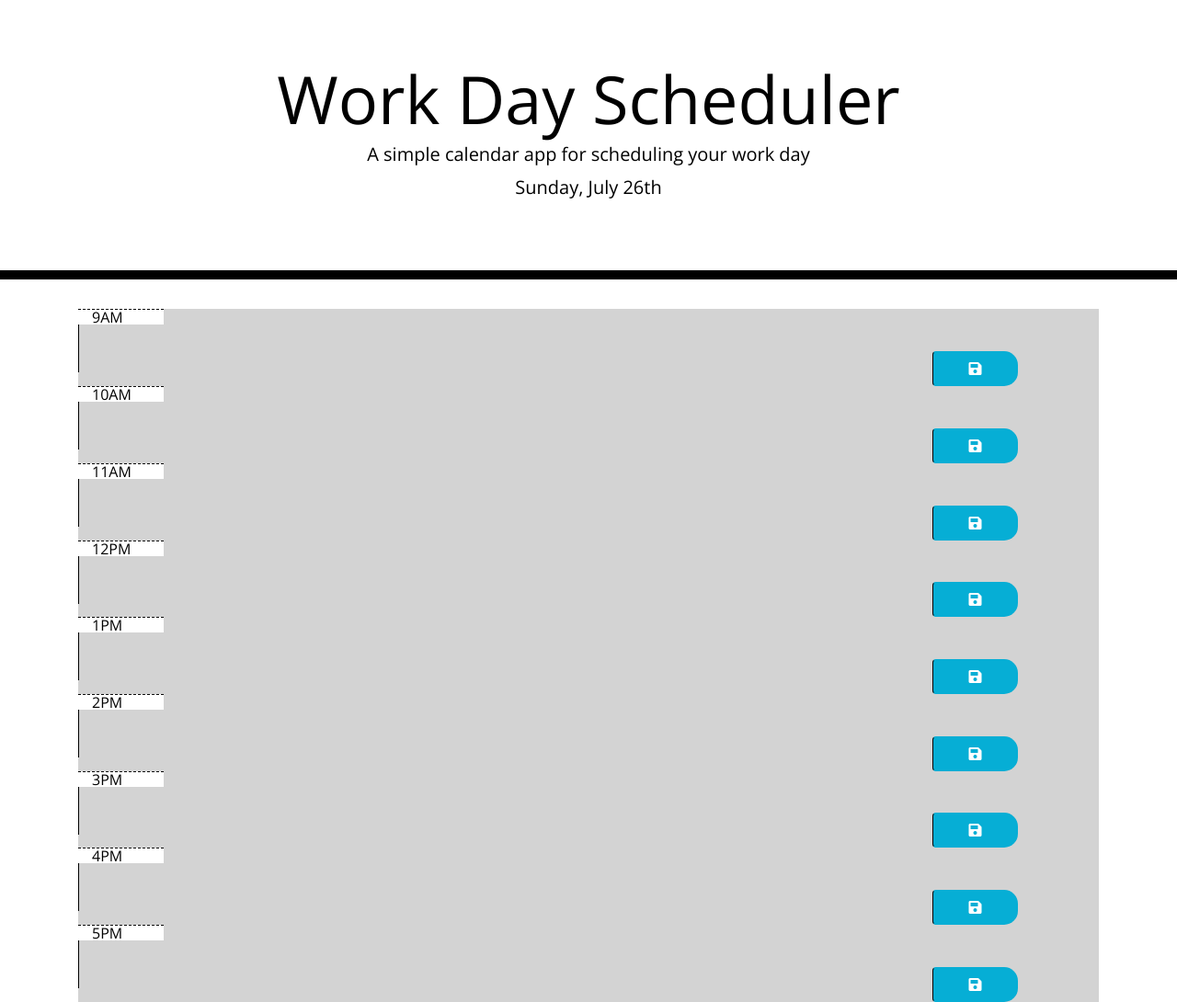
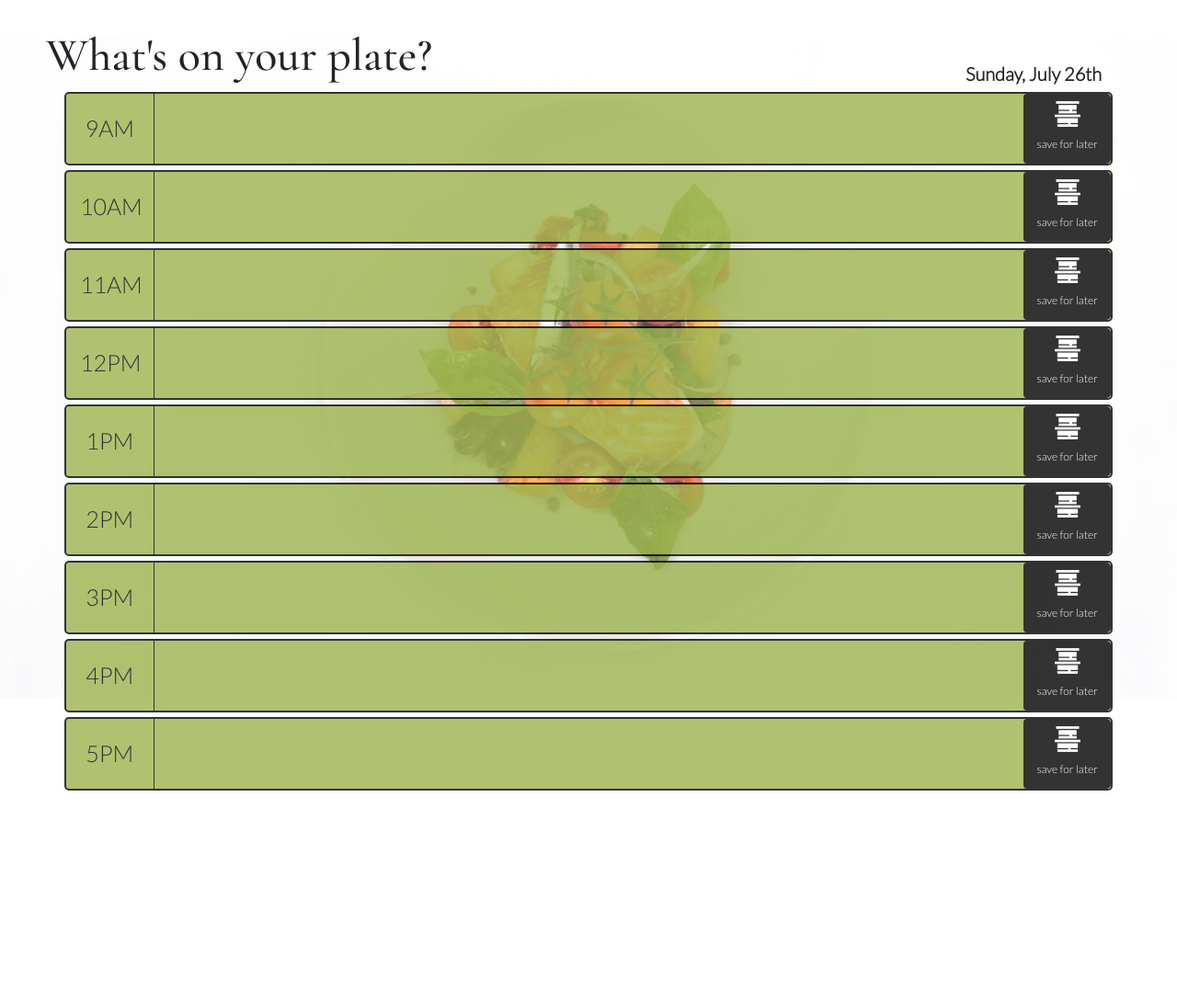
Before and after one commit to jhf1203/Calendar, a plain HTML site: page index.html in a window 1280 px wide. Shown: the whole page at 92% size. After the commit the page ends 892 px from the top, so only its background shows below. Drawn offline with nearby package versions, Linux system fonts and the light colour scheme.

Commit message:
CSS styling completed

```diff
--- a/index.html
+++ b/index.html
@@ -15,6 +15,10 @@
       crossorigin="anonymous"
     />
     <link
+    href="https://fonts.googleapis.com/css2?family=Cormorant+Garamond:wght@500&family=Lato:wght@300&display=swap"
+    rel="stylesheet">
+
+    <link
       href="https://fonts.googleapis.com/css?family=Open+Sans&display=swap"
       rel="stylesheet"
     />
@@ -24,11 +28,13 @@
 
   <body>
 
-    <header class="jumbotron">
-      <h1 class="display-3">Work Day Scheduler</h1>
-      <p class="lead">A simple calendar app for scheduling your work day</p>
+    <div class="bkgd"></div>
+
+    <header class="nav">
+      <h1 class="display-3">What's on your plate?</h1>
       <p id="currentDay" class="lead"></p>
     </header>
+
 
     <div class="container">
       <!-- Timeblocks go here -->
@@ -39,7 +45,10 @@
 
         <textarea class="col-md-10 description" name="9"></textarea>
 
-        <button class="btn saveBtn col-md-1" name="9"><i class="fas fa-save"></i></button>
+        <button class="btn saveBtn col-md-1" name="10"><img class="icon" src="./assets/tupperware.png">
+          <p class="btn-text">save for later</p>
+        </button>
+
 
       </div>
 
@@ -49,8 +58,9 @@
 
         <textarea class="col-md-10 description" name="10"></textarea>
 
-        <button class="btn saveBtn col-md-1" name="10"><i class="fas fa-save"></i></button>
-
+        <button class="btn saveBtn col-md-1" name="10"><img class="icon" src="./assets/tupperware.png">
+          <p class="btn-text">save for later</p>
+        </button>
       </div>
 
       <!-- 11AM -->
@@ -59,8 +69,9 @@
 
         <textarea class="col-md-10 description" name="11"></textarea>
 
-        <button class="btn saveBtn col-md-1" name="11"><i class="fas fa-save"></i></button>
-
+        <button class="btn saveBtn col-md-1" name="10"><img class="icon" src="./assets/tupperware.png">
+          <p class="btn-text">save for later</p>
+        </button>
       </div>
 
       <!-- 12PM -->
@@ -69,8 +80,9 @@
 
         <textarea class="col-md-10 description" name="12"></textarea>
 
-        <button class="btn saveBtn col-md-1" name="12"><i class="fas fa-save"></i></button>
-
+        <button class="btn saveBtn col-md-1" name="10"><img class="icon" src="./assets/tupperware.png">
+          <p class="btn-text">save for later</p>
+        </button>
       </div>
 
       <!-- 1PM -->
@@ -79,8 +91,9 @@
 
         <textarea class="col-md-10 description" name="13"></textarea>
 
-        <button class="btn saveBtn col-md-1" name="13"><i class="fas fa-save"></i></button>
-
+        <button class="btn saveBtn col-md-1" name="10"><img class="icon" src="./assets/tupperware.png">
+          <p class="btn-text">save for later</p>
+        </button>
       </div>
 
       <!-- 2PM -->
@@ -89,8 +102,9 @@
 
         <textarea class="col-md-10 description" name="14"></textarea>
 
-        <button class="btn saveBtn col-md-1" name="14"><i class="fas fa-save"></i></button>
-
+        <button class="btn saveBtn col-md-1" name="10"><img class="icon" src="./assets/tupperware.png">
+          <p class="btn-text">save for later</p>
+        </button>
       </div>
 
       <!-- 3PM -->
@@ -99,8 +113,9 @@
 
         <textarea class="col-md-10 description" name="15"></textarea>
 
-        <button class="btn saveBtn col-md-1" name="15"><i class="fas fa-save"></i></button>
-
+        <button class="btn saveBtn col-md-1" name="10"><img class="icon" src="./assets/tupperware.png">
+          <p class="btn-text">save for later</p>
+        </button>
       </div>
 
       <!-- 4PM -->
@@ -109,8 +124,9 @@
 
         <textarea class="col-md-10 description" name="16"></textarea>
 
-        <button class="btn saveBtn col-md-1" name="16"><i class="fas fa-save"></i></button>
-
+        <button class="btn saveBtn col-md-1" name="10"><img class="icon" src="./assets/tupperware.png">
+          <p class="btn-text">save for later</p>
+        </button>
       </div>
 
       <!-- 5PM -->
@@ -119,8 +135,9 @@
 
         <textarea class="col-md-10 description" name="17"></textarea>
 
-        <button class="btn saveBtn col-md-1" name="17"><i class="fas fa-save"></i></button>
-
+        <button class="btn saveBtn col-md-1" name="10"><img class="icon" src="./assets/tupperware.png">
+          <p class="btn-text">save for later</p>
+        </button>
       </div>
 
     </div>
--- a/script.js
+++ b/script.js
@@ -1,5 +1,7 @@
 $(document).ready(function() {
   // listen for save button clicks
+
+  // var calObj = localStorage.getItem("Event", JSON.parse(calObj));
 
   $(".saveBtn").on("click", function() {
     // get nearby values
@@ -9,14 +11,18 @@ $(document).ready(function() {
     console.log('value:', value);
     console.log('time:', time);
 
-    // save the value in localStorage as time
+    localStorage.setItem(time, value);
+
+    // calObj.time = value
+
+    // localStorage.setItem("Event", JSON.stringify(calObj));
 
   });
 
   function hourUpdater() {
     // get current number of hours
     var currentHour = moment().hours();
-    console.log('current hour:', currentHour);
+    // console.log('current hour:', currentHour);
 
     // loop over time blocks
     $(".time-block").each(function() {
@@ -24,23 +30,22 @@ $(document).ready(function() {
 
       if (currentHour > parseInt($(this).attr("name"))) {
 
-        $(this).attr("class", "past");
+        $(this).attr("class", "past row time-block");
 
       } else if (currentHour === parseInt($(this).attr("name"))) {
 
         $(this).removeClass("past");
-        $(this).attr("class", "present");
+        $(this).attr("class", "present row time-block");
 
       } else {
 
         $(this).removeClass("past");
         $(this).removeClass("present");
-        $(this).attr("class", "future");
+        $(this).attr("class", "future row time-block");
 
       };
 
-      // var hourInput = $(this).children[0];
-      // console.log(hourInput);
+
 
     });
   }
@@ -50,6 +55,23 @@ $(document).ready(function() {
   // set up interval to check if current time needs to be updated
   // which means execute hourUpdater function every 15 seconds
 
+  function dataRefresh() {
+    setInterval(hourUpdater, 15000)
+
+    $("time-block").each(function() {
+
+    var retrievedValue = JSON.parse(localStorage.getItem());
+    retrievedValue = value;
+
+      $("#hour-9 .description").val(localStorage.getItem("hour-9"));
+
+    })
+
+
+  }
+
+
+
   // load any saved data from localStorage
 
 
--- a/style.css
+++ b/style.css
@@ -1,7 +1,15 @@
 body {
-  font-family: 'Open Sans', sans-serif;
+  font-family: 'Lato', sans-serif;
   font-size: 16px;
   line-height: 1;
+  background-size: 100%;
+}
+
+h1 {
+
+font-family: 'Cormorant Garamond', serif;
+
+
 }
 
 textarea{
@@ -13,12 +21,48 @@ textarea{
   padding: 10px;
 }
 
-.jumbotron {
-  text-align: center;
-  background-color: transparent;
-  color: black;
-  border-radius: 0;
-  border-bottom: 10px solid black;
+header {
+
+  height:0px;
+  opacity:1;
+}
+
+.bkgd {
+
+  /* Positioning */
+  background-size:100%;
+  background-repeat:no-repeat;
+  background-position:center;
+  min-width: 100%;
+  min-height: 100%;
+  position:fixed;
+  z-index:0;
+
+  /*Aesthetic */
+  background-image: url("./Assets/plate-1.jpg");
+  opacity:0.7;
+}
+
+.display-3 {
+
+  z-index:1;
+  font-size:50px;
+  margin-top:30px;
+  margin-left:50px;
+
+}
+
+.lead {
+
+  z-index:1;
+  padding-top:70px;
+  margin-left:580px;
+  font-weight:bold;
+}
+
+.container {
+
+  margin-top:100px;
 }
 
 .description{
@@ -26,46 +70,107 @@ textarea{
 }
 
 .time-block{
-  text-align: center;
+  /* text-align: center; */
   border-radius: 15px;
 }
 
 .row {
   white-space: pre-wrap;
   height: 80px;
-  border-top: 1px solid white;;
+  border-top: 1px solid white;
+  opacity:.8;
+  background-color:white;
+}
+
+.col-md-1 {
+
+  font-size: 25px;
+  text-align:center;
+
+
 }
 
 .hour {
-  background-color: #ffffff;
+  background-color:transparent;
   color: #000000;
-  border-top: 1px dashed #000000;
+  padding-top:25px;
+
+}
+
+
+.past,
+.present,
+.future {
+
+  border:2px solid black;
+  border-radius:5px;
+  margin-bottom:5px;
+
+}
+
+.past:hover,
+.present:hover,
+.future:hover,
+textarea:hover {
+
+  opacity:0.9;
+  transition-timing-function: ease-in;
+  font-weight:bold;
 }
 
 .past {
-  background-color: #d3d3d3;
+  /* background-color: #d3d3d3; */
   color: white;
+  background-color:#9db34d;
 }
 
 .present {
-  background-color: #ff6961;
+  /* background-color: #ff6961; */
   color: white;
+  background-color:#e23802;
 }
 
 .future {
-  background-color: #77dd77;
+  /* background-color: #77dd77; */
   color: white;
+  background-color:#fac05b;
 }
 
 .saveBtn {
   border-left: 1px solid black;
-  border-top-right-radius: 15px;
-  border-bottom-right-radius: 15px;
-  background-color: #06AED5;
+  border-top-right-radius: 5px;
+  border-bottom-right-radius: 5px;
+  background-color: black;
   color: white;
+  line-height:12px;
+  height:76px;
 }
+
+.icon {
+
+  height:30px;
+  width:30px;
+
+}
+
+.btn-text {
+
+  font-size:12px;
+}
+
+.btn:hover {
+  color:white;
+  font-weight:bold;
+}
+
+
 
 .saveBtn i:hover {
   font-size: 20px;
-  transition: all .3s ease-in-out;
+  }
+
+#hour-9 {
+
+  /* margin-top:100px; */
+
 }
```
Also changed, not shown: assets/plate-1.jpg (added), assets/tupperware.png (added).
